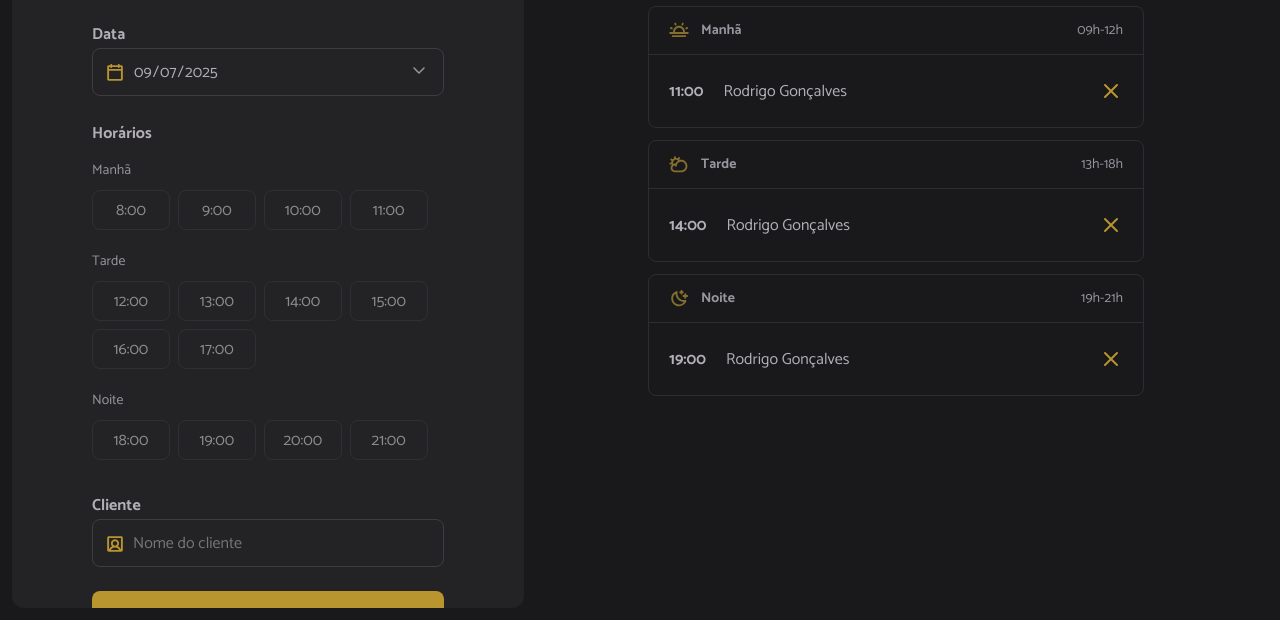
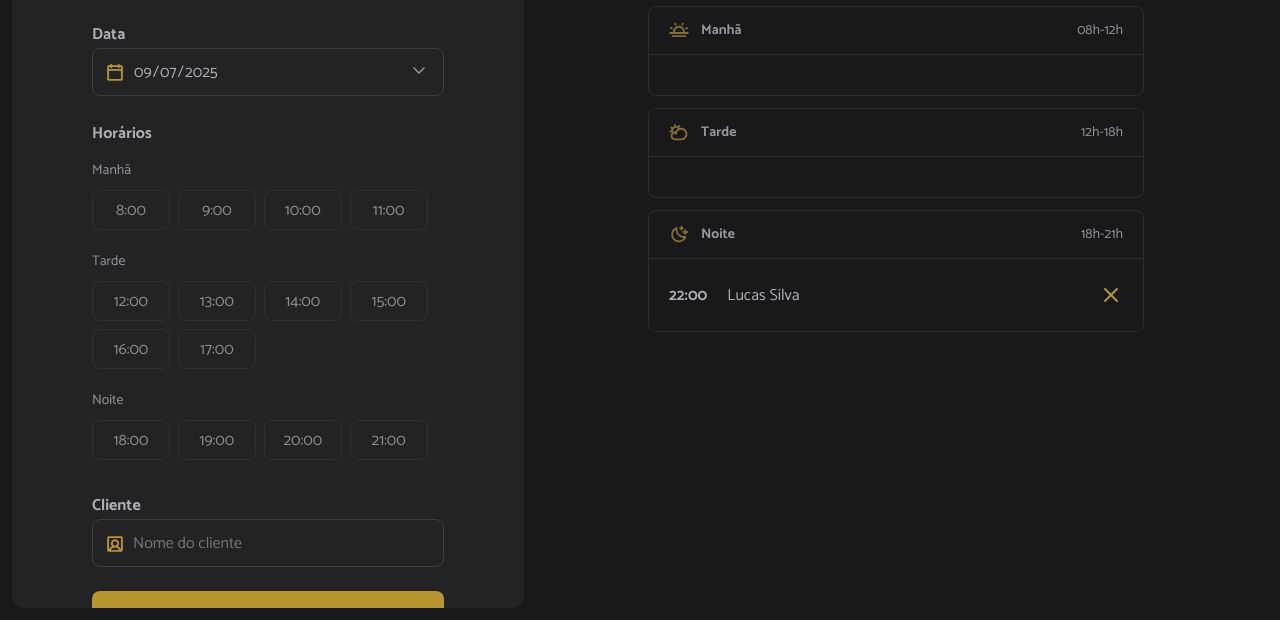
Before and after one commit to llucasgs/hairday-project, a website built with webpack: page index.html in a window 1280 px wide. Shown: the part 180-800 px from the top of the page. Built offline with nearby package versions, Linux system fonts and the light colour scheme; data requests are answered from the project's data file.

Commit message:
renderizando os agendamentos do dia para aparecerem nos seus turnos

```diff
--- a/index.html
+++ b/index.html
@@ -125,10 +125,10 @@
           <header>
             <img src="./src/assets/morning.svg" alt="Manhã" />
             <strong>Manhã</strong>
-            <span>09h-12h</span>
+            <span>08h-12h</span>
           </header>
           <ul id="period-morning" class="period">
-            <!-- Exemplo  -->
+            <!-- Exemplo
             <li>
               <strong>11:00</strong>
               <span>Rodrigo Gonçalves</span>
@@ -137,7 +137,7 @@
                 alt="Cancelar"
                 class="cancel-icon"
               />
-            </li>
+            </li>-->
           </ul>
         </section>
 
@@ -145,10 +145,10 @@
           <header>
             <img src="./src/assets/afternoon.svg" alt="Tarde" />
             <strong>Tarde</strong>
-            <span>13h-18h</span>
+            <span>12h-18h</span>
           </header>
           <ul id="period-afternoon" class="period">
-            <!-- Exemplo -->
+            <!-- Exemplo
             <li>
               <strong>14:00</strong>
               <span>Rodrigo Gonçalves</span>
@@ -157,7 +157,7 @@
                 alt="Cancelar"
                 class="cancel-icon"
               />
-            </li>
+            </li>-->
           </ul>
         </section>
 
@@ -165,10 +165,10 @@
           <header>
             <img src="./src/assets/night.svg" alt="noite" />
             <strong>Noite</strong>
-            <span>19h-21h</span>
+            <span>18h-21h</span>
           </header>
           <ul id="period-night" class="period">
-            <!-- Exemplo -->
+            <!-- Exemplo
             <li>
               <strong>19:00</strong>
               <span>Rodrigo Gonçalves</span>
@@ -177,7 +177,7 @@
                 alt="Cancelar"
                 class="cancel-icon"
               />
-            </li>
+            </li>-->
           </ul>
         </section>
       </aside>
--- a/server.json
+++ b/server.json
@@ -1,14 +1,19 @@
 {
   "schedules": [
     {
-      "id": 1756952439428,
+      "id": "1756952439428",
       "name": "Lucas Silva",
       "when": "2025-09-04T11:00:00.000Z"
     },
     {
-      "id": 1756952703760,
+      "id": "1756952703760",
       "name": "Ruana Silva",
       "when": "2025-09-05T16:00:00.000Z"
+    },
+    {
+      "id": 1757278762805,
+      "name": "Lucas Silva",
+      "when": "2025-09-07T22:00:00.000Z"
     }
   ]
 }
--- a/src/modules/form/submit.js
+++ b/src/modules/form/submit.js
@@ -25,7 +25,7 @@ const inputToday = dayjs(new Date()).format("YYYY-MM-DD");
 selectedDate.value = inputToday;
 
 // Define a data mínima como sendo a data atual.
-selectedDate.min = inputToday;
+// selectedDate.min = inputToday;
 
 form.onsubmit = async (event) => {
   // Previne o comportamento padrão de carregar a página.
--- a/src/modules/schedules/load.js
+++ b/src/modules/schedules/load.js
@@ -1,5 +1,6 @@
 import { scheduleFetchByDay } from "../../services/schedule-fetch-by-day.js";
-import { hoursLoad } from "../form/hours-load";
+import { hoursLoad } from "../form/hours-load.js";
+import { scheduleShow } from "../schedules/show.js";
 
 // Seleciona o input de data
 const selectedDate = document.getElementById("date");
@@ -8,8 +9,11 @@ export async function scheduleDay() {
   // Busca a data do input.
   const date = selectedDate.value;
 
-  // Busca os agendamentos já feitos na API
+  // Busca os agendamentos já feitos na API.
   const dailySchedules = await scheduleFetchByDay({ date });
+
+  // Exibe os agendamentos na tela.
+  scheduleShow({ dailySchedules });
 
   // Renderiza as horas disponíveis.
   hoursLoad({ date });
--- /dev/null
+++ b/src/modules/schedules/show.js
@@ -0,0 +1,52 @@
+import dayjs from "dayjs";
+
+// Seleciona as seções "manhã, tarde e noite"
+const periodMorning = document.getElementById("period-morning");
+const periodAfternoon = document.getElementById("period-afternoon");
+const periodNight = document.getElementById("period-night");
+
+export function scheduleShow({ dailySchedules }) {
+  try {
+    // Primeiro limpa as listas de agendamentos.
+    periodMorning.innerHTML = "";
+    periodAfternoon.innerHTML = "";
+    periodNight.innerHTML = "";
+
+    // Depois renderiza os agendamentos por período.
+    dailySchedules.forEach((schedule) => {
+      const item = document.createElement("li");
+      const time = document.createElement("strong");
+      const name = document.createElement("span");
+
+      // Adiciona o ID do agendamento.
+      item.setAttribute("data-id", schedule.id);
+
+      time.textContent = dayjs(schedule.when).format("HH:mm");
+      name.textContent = schedule.name;
+
+      // Cria o ícone de cancelar os agendamentos.
+      const cancelIcon = document.createElement("img");
+      cancelIcon.classList.add("cancel-icon");
+      cancelIcon.setAttribute("src", "./src/assets/cancel.svg");
+      cancelIcon.setAttribute("alt", "Ícone para cancelar agendamento");
+
+      // Adiciona o tempo, nome e ícone no item.
+      item.append(time, name, cancelIcon);
+
+      // Obtém somente a hora.
+      const hour = dayjs(schedule.when).hour();
+
+      // Renderizando o agendamento nas sessões (manhã, tarde, noite) de forma condicional.
+      if (hour <= 11) {
+        periodMorning.appendChild(item);
+      } else if (hour > 12 && hour <= 17) {
+        periodAfternoon.appendChild(item);
+      } else {
+        periodNight.appendChild(item);
+      }
+    });
+  } catch (error) {
+    alert("Não foi possível exibir os agendamentos");
+    console.log(error);
+  }
+}
```
Also changed, not shown: dist/index.html, dist/main.js.
